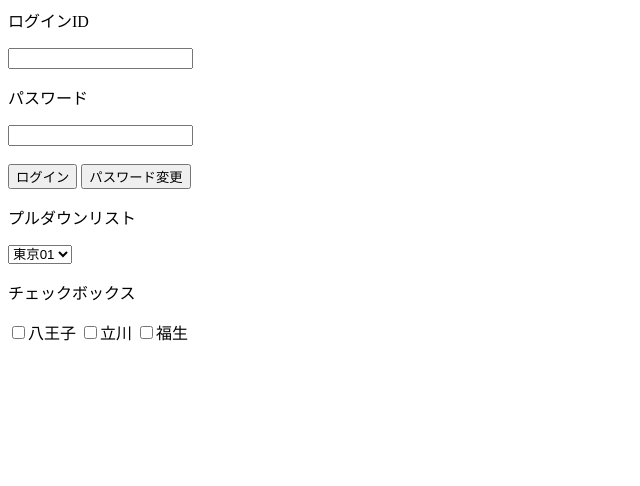
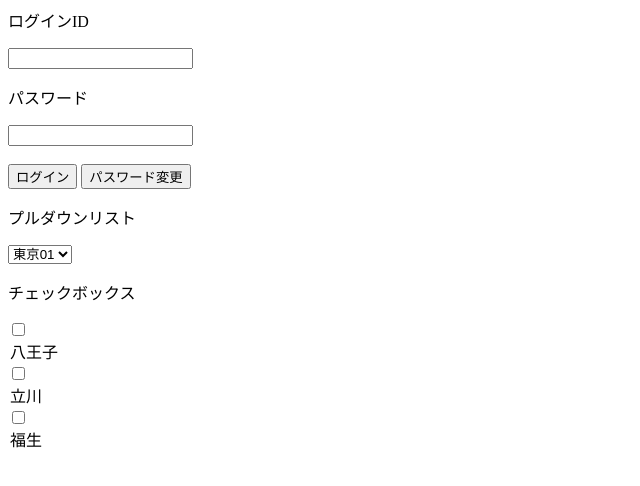
Before and after one commit to nishi-cbr/nishishi.github.io, a plain HTML site: page index.html in a window 1280 px wide. Shown: the whole page, without its empty margins (0-640 px from the left). Drawn offline with Linux system fonts and the light colour scheme.

Commit message:
Update index.html

```diff
--- a/index.html
+++ b/index.html
@@ -26,9 +26,12 @@
 	 <p>チェックボックス</p>
 
 	 <div class="checkboxs">
-	  <input type="checkbox" value="1">八王子
-	  <input type="checkbox" value="2">立川
-	  <input type="checkbox" value="3">福生
+	  <input type="checkbox">
+		 <option>八王子</option>
+	  <input type="checkbox">
+		 <option>立川</option>
+	  <input type="checkbox">
+		 <option>福生</option>
 	 </div>
 
     </div>
```
